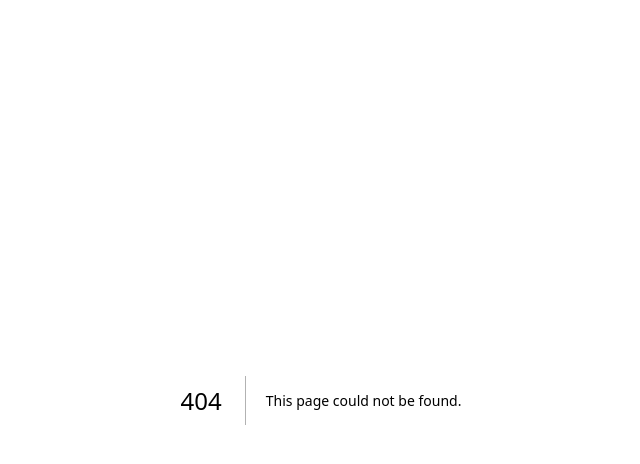
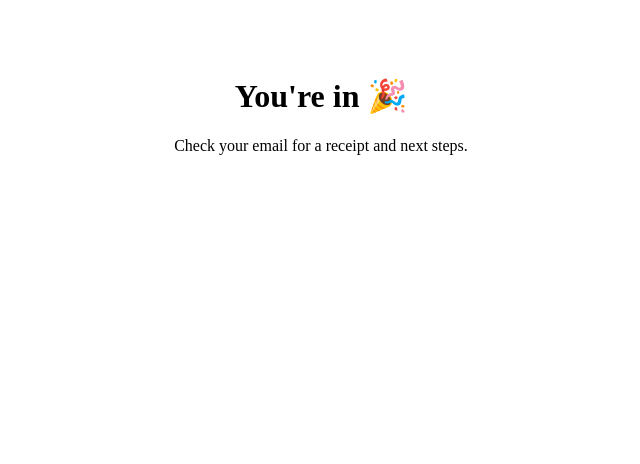
Before and after one commit to WillpowerfitnessAI/willpowerfitness-frontend, a Next.js app: page /success in a window 1280 px wide. Before the commit this address had no page. Shown: the top 464 px of the page, without its empty margins (319-959 px from the left). Built offline with nearby package versions, Linux system fonts and the light colour scheme.

Commit message:
Create success.js

```diff
--- /dev/null
+++ b/pages/success.js
@@ -0,0 +1,8 @@
+export default function Success() {
+  return (
+    <main style={{ padding: '3rem', textAlign: 'center' }}>
+      <h1>You're in 🎉</h1>
+      <p>Check your email for a receipt and next steps.</p>
+    </main>
+  );
+}
```
